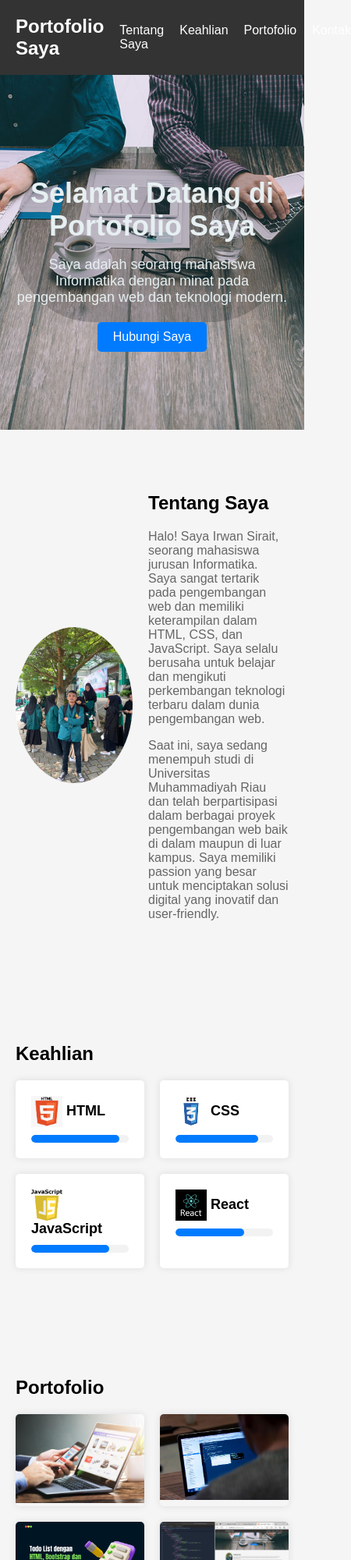
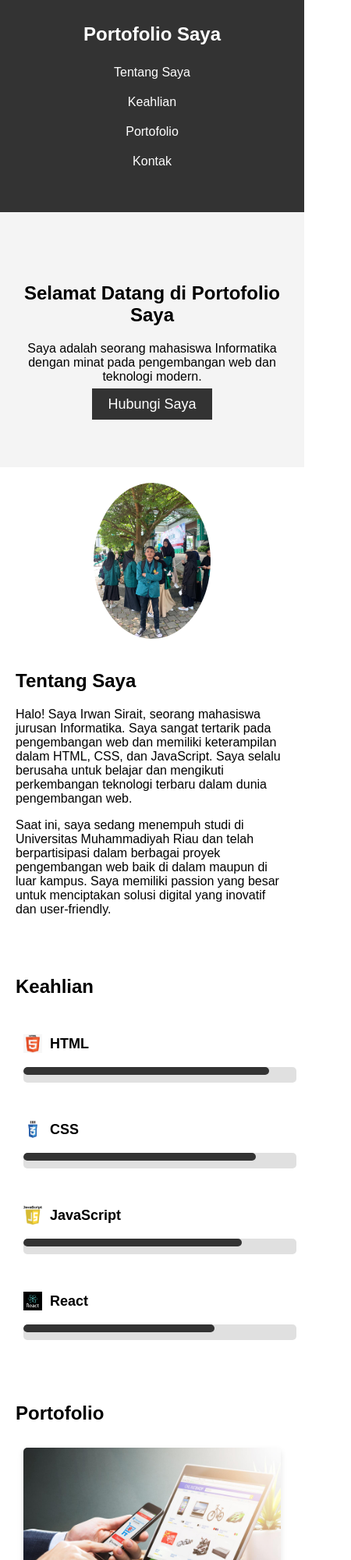
Before and after one commit to irwansirait812/website-Irwan, a plain HTML site: page index.html in a window 390 px wide. Shown: the top 2000 px of the page at 78% size, 450 px wide, since content can reach past the window. Drawn offline with Linux system fonts and the light colour scheme.

Commit message:
menambakan gambar dan melakukan perubahan pada file

```diff
--- a/styles.css
+++ b/styles.css
@@ -1,202 +1,147 @@
 body {
-    font-family: 'Arial', sans-serif;
+    font-family: Arial, sans-serif;
     margin: 0;
     padding: 0;
-    background-color: #f5f5f5;
+}
+
+.container {
+    max-width: 1200px;
+    margin: 0 auto;
+    padding: 20px;
 }
 
 header {
     background-color: #333;
     color: #fff;
-    padding: 20px 0;
-}
-
-header .container {
-    display: flex;
-    justify-content: space-between;
-    align-items: center;
+    padding: 10px 0;
 }
 
 header h1 {
     margin: 0;
-    font-size: 24px;
+    text-align: center;
 }
 
 nav ul {
-    list-style: none;
-    margin: 0;
+    display: flex;
+    justify-content: center;
+    list-style-type: none;
     padding: 0;
-    display: flex;
 }
 
-nav ul li {
-    margin-left: 20px;
+nav li {
+    margin: 0 15px;
 }
 
-nav ul li a {
+nav a {
     color: #fff;
     text-decoration: none;
-    font-size: 16px;
-}
-
-nav ul li a:hover {
-    text-decoration: underline;
-}
-
-section {
-    padding: 60px 0;
-}
-
-.container {
-    max-width: 1200px;
-    margin: 0 auto;
-    padding: 0 20px;
-}
-
-.welcome-box {
-    background-color: #28292a3d; /* Warna latar belakang */
-    color: #e6eff1; /* Warna teks */
-    padding: 1px; /* Padding di dalam kotak */
-    border-radius: 100px; /* Membuat sudut kotak melengkung */
-    text-align: center; /* Pusatkan teks */
 }
 
 #hero {
-    background: url('images/pekerja-digital.jpg') no-repeat center center/cover;
-    color: #fff;
+    background-color: #f4f4f4;
+    padding: 50px 0;
     text-align: center;
-    padding: 100px 0;
 }
 
-#hero h2 {
-    font-size: 36px;
-    margin-bottom: 10px;
-}
-
-#hero p {
-    font-size: 18px;
-    margin-bottom: 20px;
-}
-
-.btn {
-    display: inline-block;
+#hero .btn {
+    background-color: #333;
+    color: #fff;
     padding: 10px 20px;
-    background-color: #007bff;
-    color: #fff;
     text-decoration: none;
-    border-radius: 5px;
-}
-
-.btn:hover {
-    background-color: #0056b3;
 }
 
 .profile {
     display: flex;
     align-items: center;
+    gap: 20px;
 }
 
 .profile img {
-    width: 200px;
-    height: 200px;
     border-radius: 50%;
-    margin-right: 20px;
+    max-width: 150px;
 }
 
-.bio p {
-    font-size: 16px;
-    color: #666;
+.bio {
+    flex: 1;
 }
 
 .skills-list {
-    display: grid;
-    grid-template-columns: repeat(2, 1fr);
-    gap: 20px;
+    display: flex;
+    justify-content: space-around;
+    flex-wrap: wrap;
 }
 
 .skill {
-    background-color: #fff;
-    padding: 20px;
-    border-radius: 5px;
-    box-shadow: 0 0 10px rgba(0, 0, 0, 0.1);
+    flex: 1 1 30%;
+    margin: 10px;
 }
 
 .skill h3 {
-    margin: 0 0 10px;
-    font-size: 18px;
+    display: flex;
+    align-items: center;
+    gap: 10px;
+}
+
+.skill-logo {
+    width: 24px;
+    height: 24px;
 }
 
 .progress-bar {
-    background-color: #f2f2f2;
+    background-color: #e0e0e0;
+    border-radius: 5px;
+    overflow: hidden;
+    margin-top: 10px;
+}
+
+.progress {
+    background-color: #333;
+    height: 10px;
+    border-radius: 5px;
+}
+
+.portfolio-grid {
+    display: flex;
+    flex-wrap: wrap;
+    justify-content: space-around;
+}
+
+.portfolio-item {
+    flex: 1 1 45%;
+    margin: 10px;
+    box-shadow: 0 4px 8px rgba(0, 0, 0, 0.1);
     border-radius: 5px;
     overflow: hidden;
 }
 
-.progress {
-    height: 10px;
-    background-color: #007bff;
-    border-radius: 5px;
-}
-
-.portfolio-grid {
-    display: grid;
-    grid-template-columns: repeat(2, 1fr);
-    gap: 20px;
-}
-
-.portfolio-item {
-    position: relative;
-    overflow: hidden;
-    border-radius: 5px;
-    box-shadow: 0 0 10px rgba(0, 0, 0, 0.1);
-}
-
 .portfolio-item img {
-    width: 100%;
+    max-width: 100%;
     height: auto;
 }
 
 .portfolio-info {
-    position: absolute;
-    bottom: 0;
-    left: 0;
-    right: 0;
-    background-color: rgba(0, 0, 0, 0.7);
-    color: #fff;
     padding: 20px;
-    opacity: 0;
-    transition: opacity 0.3s ease;
 }
 
-.portfolio-item:hover .portfolio-info {
-    opacity: 1;
-}
-
-form {
-    background-color: #fff;
-    padding: 20px;
-    border-radius: 5px;
-    box-shadow: 0 0 10px rgba(0, 0, 0, 0.1);
+#contactForm {
+    display: flex;
+    flex-direction: column;
+    gap: 10px;
 }
 
 .form-group {
-    margin-bottom: 20px;
+    display: flex;
+    flex-direction: column;
 }
 
-.form-group label {
-    display: block;
-    margin-bottom: 5px;
-    font-size: 14px;
-    color: #333;
-}
-
-.form-group input,
-.form-group textarea {
-    width: 100%;
+.btn {
+    background-color: #333;
+    color: #fff;
     padding: 10px;
-    border: 1px solid #ccc;
-    border-radius: 5px;
-    font-size: 16px;
+    text-align: center;
+    text-decoration: none;
+    border: none;
+    cursor: pointer;
 }
 
 footer {
@@ -204,12 +149,70 @@ footer {
     color: #fff;
     text-align: center;
     padding: 20px 0;
-    margin-top: 20px;
 }
 
-.skill-logo {
-    width: 40px;
-    height: 40px;
-    margin-right: 0px;
-    vertical-align: middle;
+/* Media query untuk layar dengan lebar maksimum 768px (tablet dan hp) */
+@media (max-width: 768px) {
+    nav ul {
+        flex-direction: column;
+        align-items: center;
+    }
+
+    .profile {
+        flex-direction: column;
+        align-items: center;
+    }
+
+    .skills-list {
+        flex-direction: column;
+        align-items: center;
+    }
+
+    .portfolio-grid {
+        flex-direction: column;
+        align-items: center;
+    }
+
+    .portfolio-item {
+        max-width: 100%;
+        margin-bottom: 20px;
+    }
 }
+
+/* Media query untuk layar dengan lebar maksimum 480px (hp) */
+@media (max-width: 480px) {
+    header h1 {
+        font-size: 24px;
+    }
+
+    nav li {
+        margin: 10px 0;
+    }
+
+    .skills-list .skill {
+        width: 100%;
+        margin-bottom: 20px;
+    }
+
+    .skills-list .skill h3 {
+        font-size: 18px;
+    }
+
+    .progress-bar {
+        height: 20px;
+    }
+
+    .portfolio-item img {
+        width: 100%;
+    }
+
+    .form-group {
+        width: 100%;
+    }
+
+    .btn {
+        width: 100%;
+        padding: 15px;
+        font-size: 18px;
+    }
+}
```
